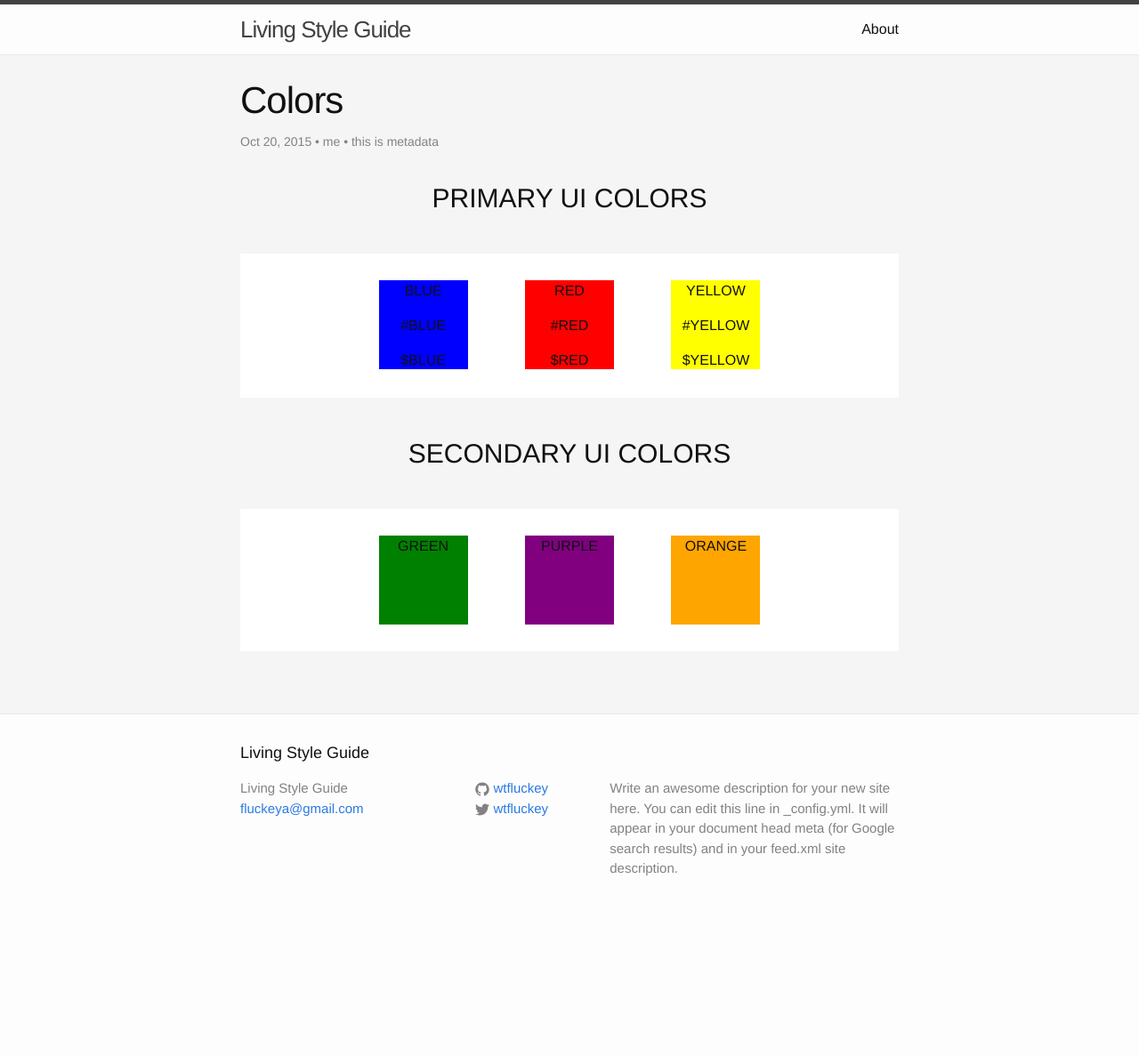
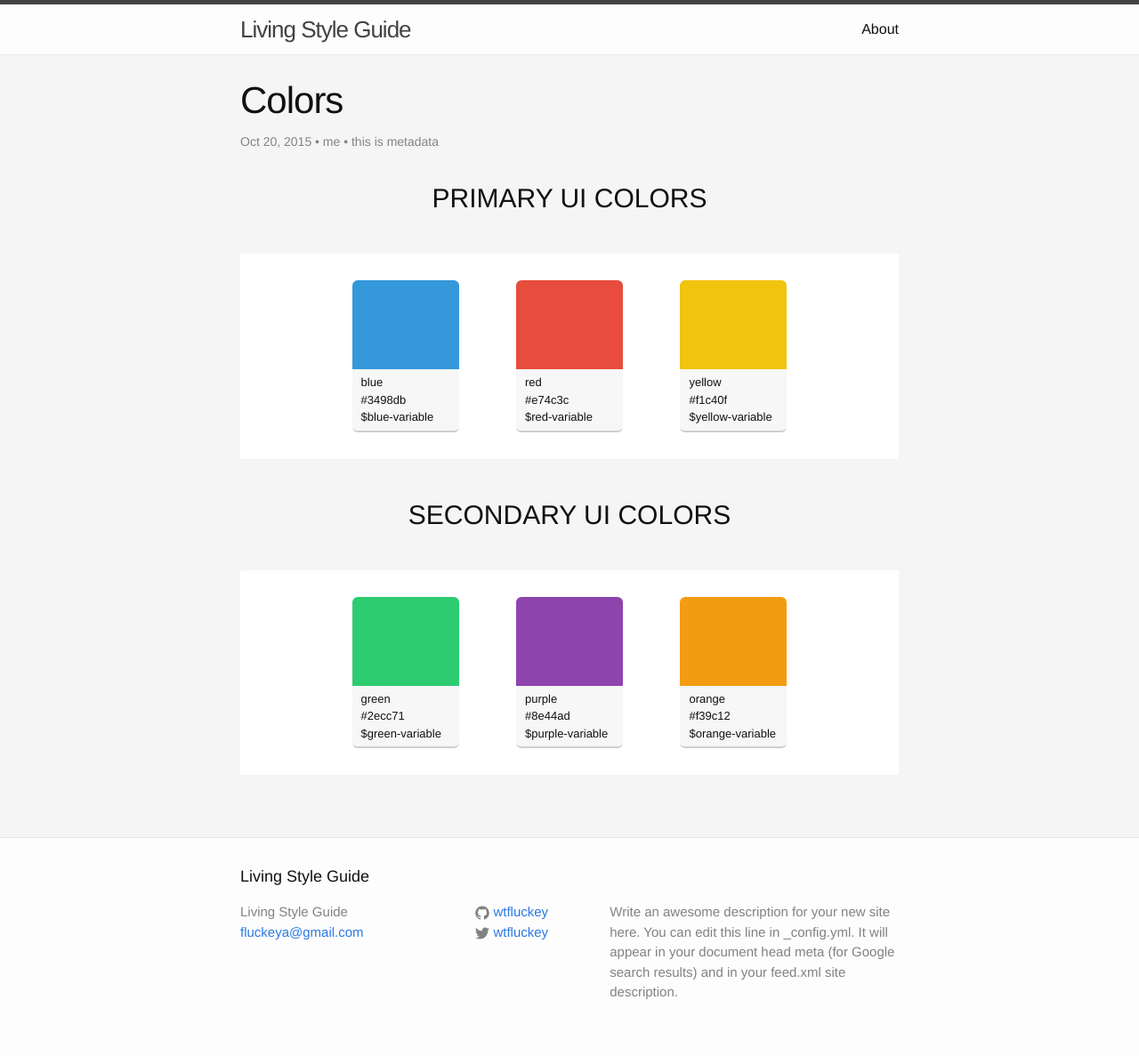
Before and after one commit to wtfluckey/style-guide, a Jekyll site: the page built from _posts/2015-10-20-Colors.html, in a window 1280 px wide. Shown: the whole page at 89% size. Built offline with Jekyll 4.4.1, drawn with Linux system fonts in a browser that asks for light colours; nearby versions of some CDN libraries; before the commit the page ends 1048 px from its top, so only the background shows below that.

Commit message:
color stuffs

```diff
--- a/_posts/2015-10-20-Colors.html
+++ b/_posts/2015-10-20-Colors.html
@@ -10,39 +10,75 @@ meta: this is metadata
 
 <div class="section centered">
 
-  <div class="color-swatch blue">
+
+  <div class="color-swatch-wrap">
+    <div class="color-swatch blue">
+      <div class="color-swatch-hover">
+        COPY
+      </div>
+    </div>
     <div class="color-swatch-info">
-      <p>BLUE</p>
-      <p>#BLUE</p>
-      <p>$BLUE</p>
+      <p>blue</p>
+      <p>#3498db</p>
+      <p>$blue-variable</p>
     </div>
   </div>
-  <div class="color-swatch red">
+
+
+  <div class="color-swatch-wrap">
+    <div class="color-swatch red">
+    </div>
     <div class="color-swatch-info">
-      <p>RED</p>
-      <p>#RED</p>
-      <p>$RED</p>
+      <p>red</p>
+      <p>#e74c3c</p>
+      <p>$red-variable</p>
     </div>
   </div>
-  <div class="color-swatch yellow">
+
+  <div class="color-swatch-wrap">
+    <div class="color-swatch yellow">
+    </div>
     <div class="color-swatch-info">
-      <p>YELLOW</p>
-      <p>#YELLOW</p>
-      <p>$YELLOW</p>
+      <p>yellow</p>
+      <p>#f1c40f</p>
+      <p>$yellow-variable</p>
     </div>
   </div>
+
 </div>
 
 <h1 class="section-title">SECONDARY UI COLORS</h1>
 
 <div class="section centered">
-  <div class="color-swatch green">
-    GREEN
+
+  <div class="color-swatch-wrap">
+    <div class="color-swatch green">
+    </div>
+    <div class="color-swatch-info">
+      <p>green</p>
+      <p>#2ecc71</p>
+      <p>$green-variable</p>
+    </div>
   </div>
-  <div class="color-swatch purple">
-    PURPLE
+
+  <div class="color-swatch-wrap">
+    <div class="color-swatch purple">
+    </div>
+    <div class="color-swatch-info">
+      <p>purple</p>
+      <p>#8e44ad</p>
+      <p>$purple-variable</p>
+    </div>
   </div>
-  <div class="color-swatch orange">
-    ORANGE
+
+  <div class="color-swatch-wrap">
+    <div class="color-swatch orange">
+    </div>
+    <div class="color-swatch-info">
+      <p>orange</p>
+      <p>#f39c12</p>
+      <p>$orange-variable</p>
+    </div>
   </div>
+
 </div>
--- a/_sass/_style-guide-specific.scss
+++ b/_sass/_style-guide-specific.scss
@@ -23,33 +23,60 @@
   text-align: center;
 }
 
+.color-swatch-wrap {
+  width: 120px;
+  display: inline-block;
+  margin: 0 30px;
+}
+
 .color-swatch {
   height: 100px;
-  width: 100px;
+  width: 120px;
   display: inline-block;
-  margin: 0 30px;
+  border-top-left-radius: 6px;
+  border-top-right-radius: 6px;
 
   &.blue {
-    background: blue;
+    background: #3498db;
   }
 
   &.red {
-    background: red;
+    background: #e74c3c;
   }
 
   &.yellow {
-    background: yellow;
+    background: #f1c40f;
   }
 
   &.green {
-    background: green;
+    background: #2ecc71;
   }
 
   &.purple {
-    background: purple;
+    background: #8e44ad;
   }
 
   &.orange {
-    background: orange;
+    background: #f39c12;
+  }
+
+  .color-swatch-hover {
+    display: none;
   }
 }
+
+.color-swatch-info {
+  text-align: left;
+  font-size: 13px;
+  padding: 5px 0 5px 10px;
+  margin-top: -7px;
+  background: #f7f7f7;
+  border-radius: 6px;
+  border-top-left-radius: 0;
+  border-top-right-radius: 0;
+  border-bottom: 2px solid #cecece;
+
+  p {
+    margin-bottom: 0;
+  }
+}
```
